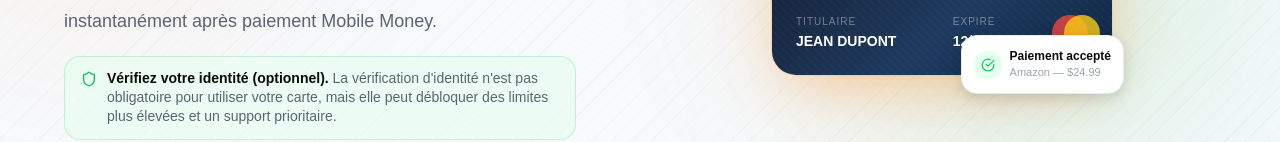
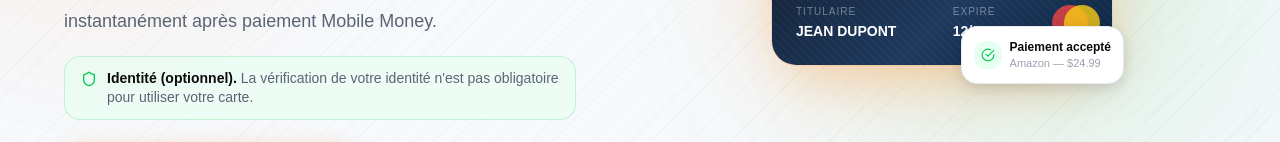
Before and after one commit to lfdweb123-sys/lfd-web-card, a Next.js app: page / in a window 1280 px wide. Shown: the part 416-558 px from the top of the page. Built offline with nearby package versions, Linux system fonts and the light colour scheme; no server answers.

Commit message:
Update page.tsx

```diff
--- a/app/page.tsx
+++ b/app/page.tsx
@@ -373,7 +373,7 @@ function Hero() {
             <div className="flex items-start gap-2.5 bg-brand-green-light/60 border border-brand-green/20 rounded-2xl px-4 py-3 mb-6 max-w-lg">
               <Shield size={16} className="text-brand-green flex-shrink-0 mt-0.5" />
               <p className="text-sm text-ink-secondary leading-snug">
-                <strong className="text-ink-primary">Vérifiez votre identité (optionnel).</strong> La vérification d'identité n'est pas obligatoire pour utiliser votre carte, mais elle peut débloquer des limites plus élevées et un support prioritaire.
+                <strong className="text-ink-primary">Identité (optionnel).</strong> La vérification de votre identité n'est pas obligatoire pour utiliser votre carte.
               </p>
             </div>
           )}
```
